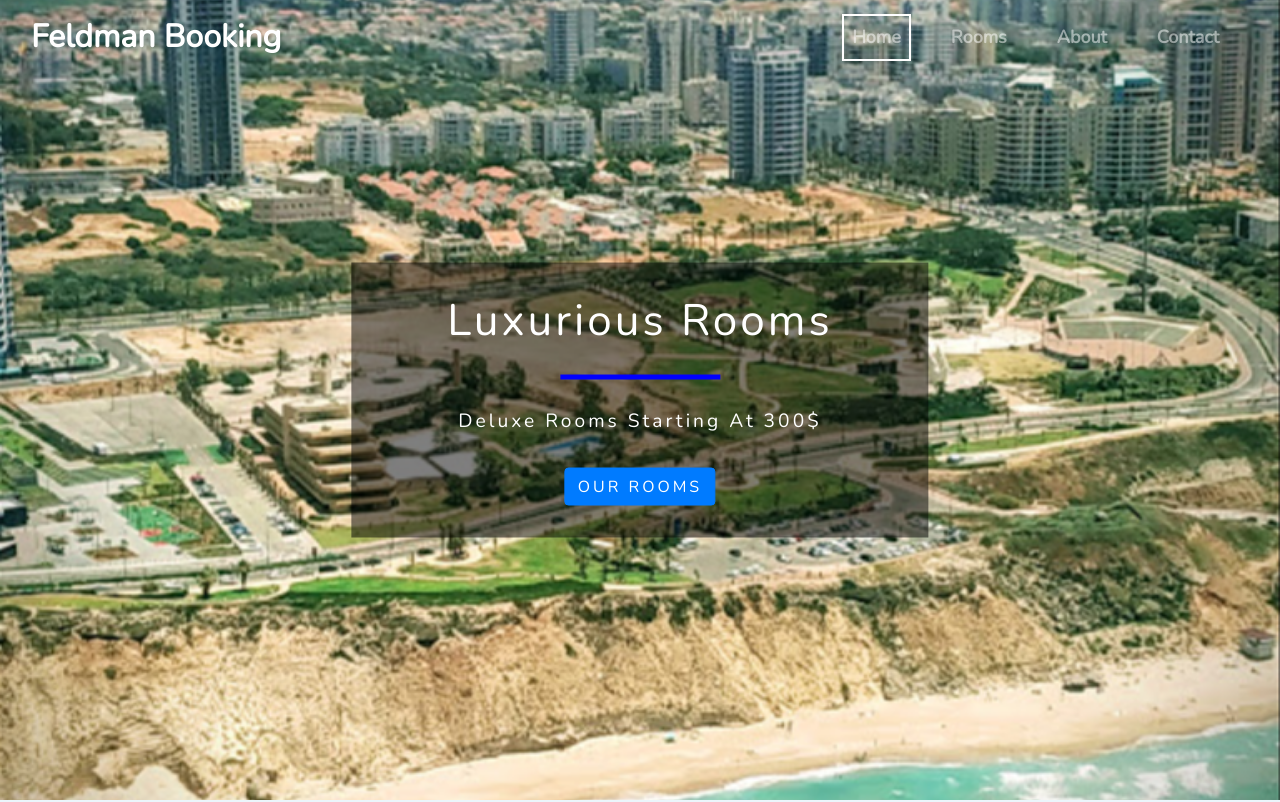
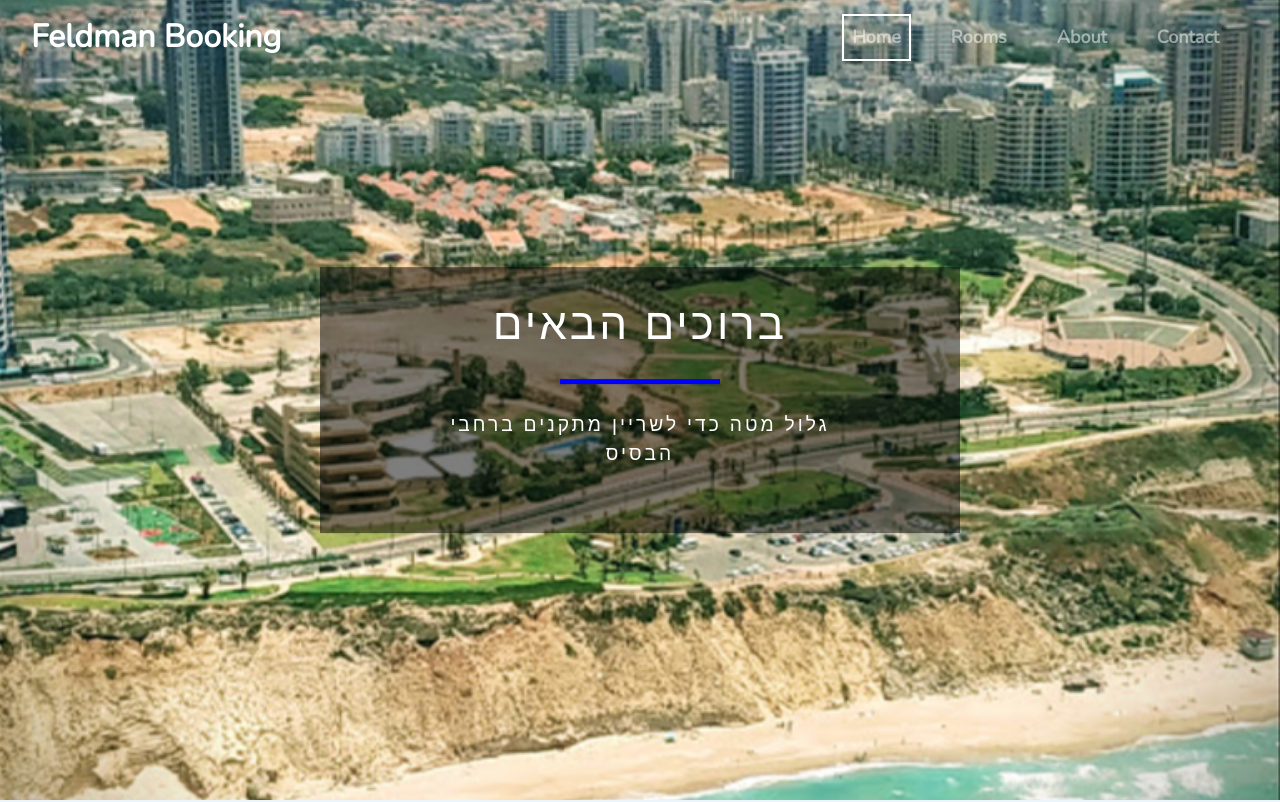
Before and after one commit to albusshirazi/Booking.Feldman, a React (Create React App) app: page / in a window 1280 px wide. Shown: the top 802 px of the page. Built offline with nearby package versions, Linux system fonts and the light colour scheme.

Commit message:
change banner title

```diff
--- a/src/pages/Home.jsx
+++ b/src/pages/Home.jsx
@@ -10,10 +10,10 @@ export default function Home() {
         <>
         <Hero hero="defaultHero">
         </Hero>
-        <Banner title="Luxurious Rooms" subtitle="deluxe rooms starting at 300$">
-                <Link to="/rooms" className="btn btn-primary">
+        <Banner title="ברוכים הבאים" subtitle="גלול מטה כדי לשריין מתקנים ברחבי הבסיס">
+                {/* <Link to="/rooms" className="btn btn-primary">
                       Our Rooms
-                </Link>
+                </Link> */}
         </Banner>
         <Services/>
         <FeaturedRooms/>
```
